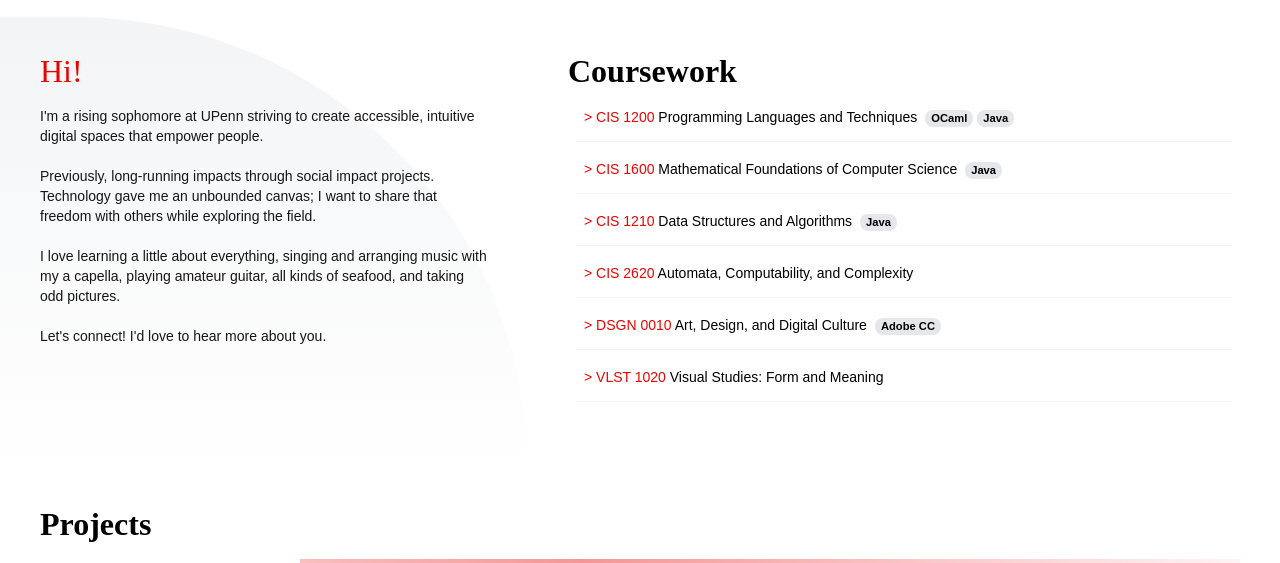
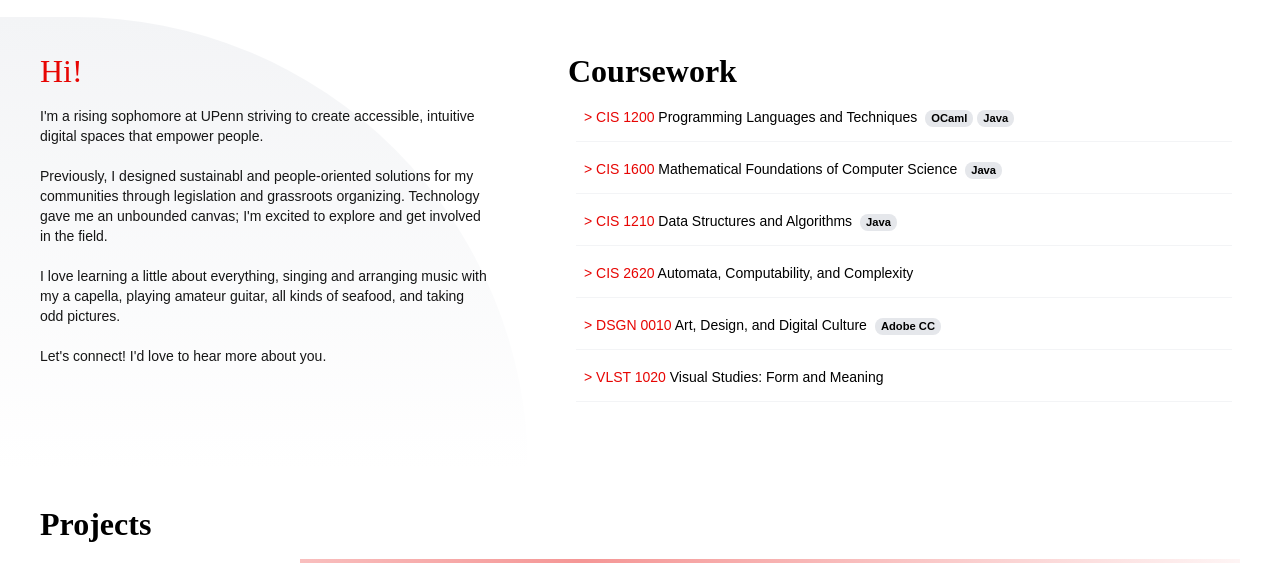
Before and after one commit to kimestelle/my-portfolio, a Next.js app: page / in a window 1280 px wide. Shown: the part 783-1346 px from the top of the page. Built offline with nearby package versions, Linux system fonts and the light colour scheme; a web font is replaced by a local one.

Commit message:
new message

```diff
--- a/src/app/components/Me.tsx
+++ b/src/app/components/Me.tsx
@@ -9,7 +9,7 @@ export default function Me() {
                 <p className='text-sm'>
                 I&apos;m a rising sophomore at UPenn striving to create accessible, intuitive digital spaces that empower people.
                 <br/><br/>
-                Previously, long-running impacts through social impact projects. Technology gave me an unbounded canvas; I want to share that freedom with others while exploring the field.
+                Previously, I designed sustainabl and people-oriented solutions for my communities through legislation and grassroots organizing. Technology gave me an unbounded canvas; I&apos;m excited to explore and get involved in the field.
                 <br/><br/>
                 I love learning a little about everything, singing and arranging music with my a capella, playing amateur guitar, all kinds of seafood, and taking odd pictures.
                 <br/><br/>
```
